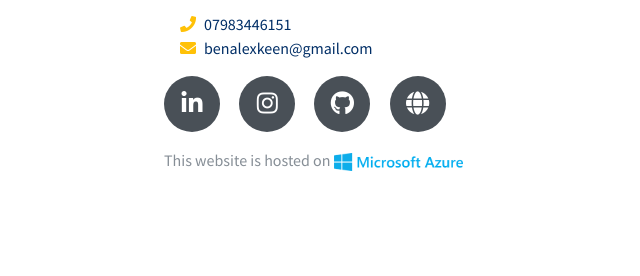
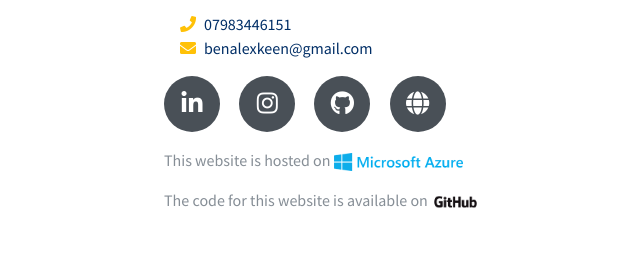
Before and after one commit to benalexkeen/30th-birthday-app, a Flask app: page /rsvp in a window 1280 px wide. Shown: the part 5463-5739 px from the top of the page, without its empty margins (156-796 px from the left). Before the commit the page ends 5634 px from the top, so only its background shows below. Run offline with Flask 2, Linux system fonts and the light colour scheme; the visitor is signed in with stand-in values (Sample User, id 1); a database or web service that is not in the repository returns one stand-in record (values such as "Sample title"); parts of the project's set-up code (start-up, migrations or seed data) failed here and were passed over; some libraries are stand-ins or nearby versions.

Commit message:
Add github link and .gitignore

```diff
--- a/templates/rsvp.html
+++ b/templates/rsvp.html
@@ -318,7 +318,8 @@
             <i class="fa fa-globe"></i>
           </a>
         </div>
-      This website is hosted on <a href='https://azure.microsoft.com/en-gb/'><img height=18px src="{{url_for('static', filename='img/azure.png')}}" alt=""></a>
+      <p>This website is hosted on <a href='https://azure.microsoft.com/en-gb/'><img height=18px src="{{url_for('static', filename='img/azure.png')}}" alt=""></a></p>
+      <p>The code for this website is available on <a href='https://github.com/benalexkeen/30th-birthday-app'><img height=20px src="{{url_for('static', filename='img/github.png')}}" alt=""></a></p>
       </div>
     </section>
 
```
Also changed, not shown: static/img/github.png (added), 1 other file.
